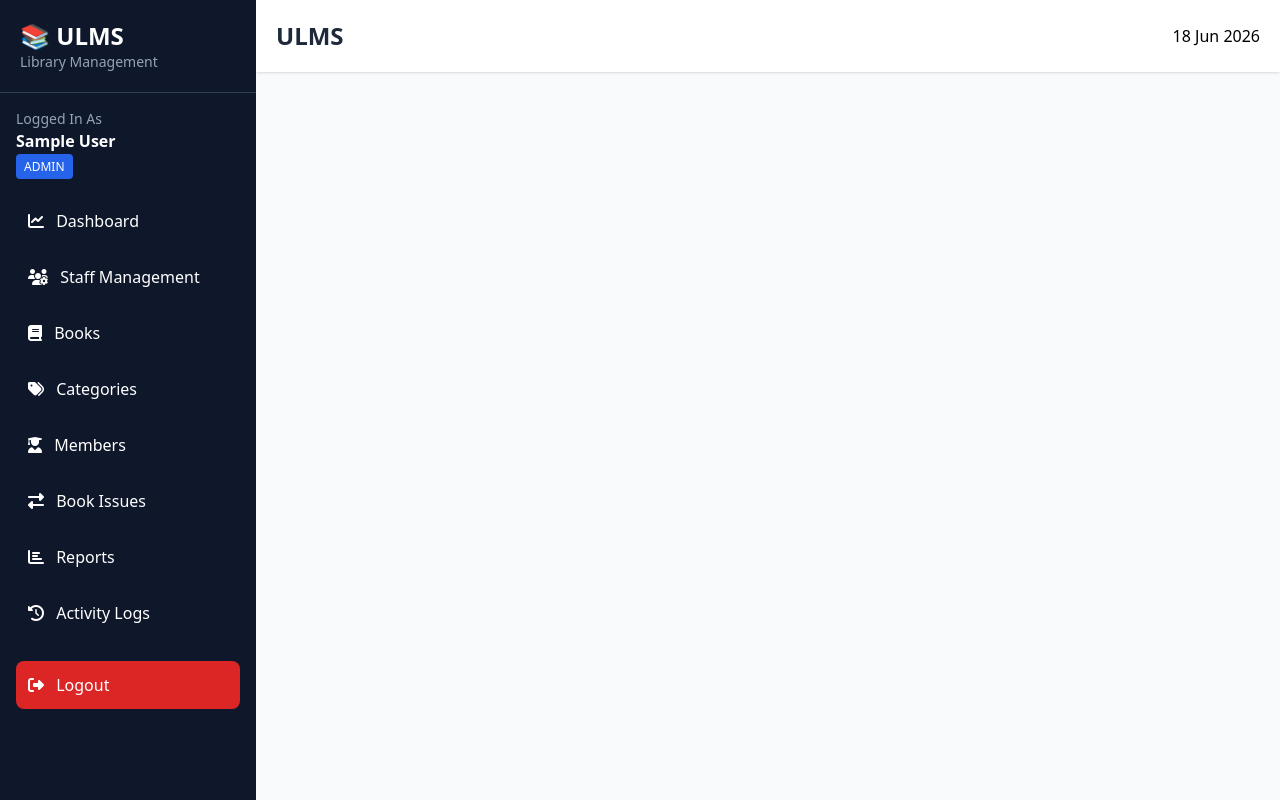
After one commit to Naima006/University-Library-Management-System, a PHP site: page /layouts/main_layout.php in a window 1280 px wide. The commit adds this page. Run offline with PHP 8.4, Linux system fonts and the light colour scheme; the visitor is signed in with stand-in values (Sample User, id 1); some libraries are stand-ins or nearby versions.

Commit message:
Initial staff dashboard UI

```diff
--- /dev/null
+++ b/layouts/main_layout.php
@@ -0,0 +1,181 @@
+<?php
+
+if (session_status() === PHP_SESSION_NONE) {
+    session_start();
+}
+
+$pageTitle = $pageTitle ?? "ULMS";
+$content = $content ?? "";
+
+?>
+
+<!DOCTYPE html>
+<html lang="en">
+
+<head>
+    <meta charset="UTF-8">
+    <meta name="viewport" content="width=device-width, initial-scale=1.0">
+    <title><?= $pageTitle ?></title>
+
+    <script src="https://cdn.tailwindcss.com"></script>
+
+    <link rel="stylesheet"
+        href="https://cdnjs.cloudflare.com/ajax/libs/font-awesome/6.5.1/css/all.min.css">
+
+    <style>
+        body {
+            background: #f8fafc;
+        }
+
+        .sidebar-link {
+            transition: all .3s ease;
+        }
+
+        .sidebar-link:hover {
+            background: #1e40af;
+        }
+    </style>
+</head>
+
+<body>
+
+<div class="flex min-h-screen">
+
+    <!-- Sidebar -->
+    <aside class="w-64 bg-slate-900 text-white fixed left-0 top-0 h-screen">
+
+        <div class="p-5 border-b border-slate-700">
+            <h1 class="text-2xl font-bold">
+                📚 ULMS
+            </h1>
+            <p class="text-sm text-slate-400">
+                Library Management
+            </p>
+        </div>
+
+        <div class="p-4">
+
+            <div class="mb-5">
+                <p class="text-sm text-slate-400">
+                    Logged In As
+                </p>
+
+                <h3 class="font-semibold">
+                    <?= htmlspecialchars($_SESSION['full_name'] ?? 'User'); ?>
+                </h3>
+
+                <span class="text-xs bg-blue-600 px-2 py-1 rounded">
+                    <?= strtoupper($_SESSION['role'] ?? ''); ?>
+                </span>
+            </div>
+
+            <ul class="space-y-2">
+
+                <li>
+                    <a href="dashboard.php"
+                       class="sidebar-link block p-3 rounded-lg">
+                        <i class="fas fa-chart-line mr-2"></i>
+                        Dashboard
+                    </a>
+                </li>
+
+                <?php if ($_SESSION['role'] == 'admin'): ?>
+
+                    <li>
+                        <a href="../admin/users/index.php"
+                           class="sidebar-link block p-3 rounded-lg">
+                            <i class="fas fa-users-cog mr-2"></i>
+                            Staff Management
+                        </a>
+                    </li>
+
+                <?php endif; ?>
+
+                <li>
+                    <a href="../books/index.php"
+                       class="sidebar-link block p-3 rounded-lg">
+                        <i class="fas fa-book mr-2"></i>
+                        Books
+                    </a>
+                </li>
+
+                <li>
+                    <a href="../categories/index.php"
+                       class="sidebar-link block p-3 rounded-lg">
+                        <i class="fas fa-tags mr-2"></i>
+                        Categories
+                    </a>
+                </li>
+
+                <li>
+                    <a href="../members/index.php"
+                       class="sidebar-link block p-3 rounded-lg">
+                        <i class="fas fa-user-graduate mr-2"></i>
+                        Members
+                    </a>
+                </li>
+
+                <li>
+                    <a href="../issues/index.php"
+                       class="sidebar-link block p-3 rounded-lg">
+                        <i class="fas fa-exchange-alt mr-2"></i>
+                        Book Issues
+                    </a>
+                </li>
+
+                <li>
+                    <a href="../reports/index.php"
+                       class="sidebar-link block p-3 rounded-lg">
+                        <i class="fas fa-chart-bar mr-2"></i>
+                        Reports
+                    </a>
+                </li>
+
+                <li>
+                    <a href="../activity_logs/index.php"
+                       class="sidebar-link block p-3 rounded-lg">
+                        <i class="fas fa-history mr-2"></i>
+                        Activity Logs
+                    </a>
+                </li>
+
+                <li>
+                    <a href="../auth/logout.php"
+                       class="block bg-red-600 hover:bg-red-700 p-3 rounded-lg mt-6">
+                        <i class="fas fa-sign-out-alt mr-2"></i>
+                        Logout
+                    </a>
+                </li>
+
+            </ul>
+
+        </div>
+
+    </aside>
+
+    <!-- Main Content -->
+    <main class="ml-64 w-full">
+
+        <!-- Topbar -->
+        <div class="bg-white shadow p-5 flex justify-between items-center">
+
+            <h2 class="text-2xl font-bold text-slate-800">
+                <?= $pageTitle ?>
+            </h2>
+
+            <div>
+                <?= date("d M Y") ?>
+            </div>
+
+        </div>
+
+        <div class="p-6">
+            <?= $content ?>
+        </div>
+
+    </main>
+
+</div>
+
+</body>
+</html>
```
Also changed, not shown: config/auth.php (+10 -0 lines), staff/dashboard.php (+45 -15 lines).
